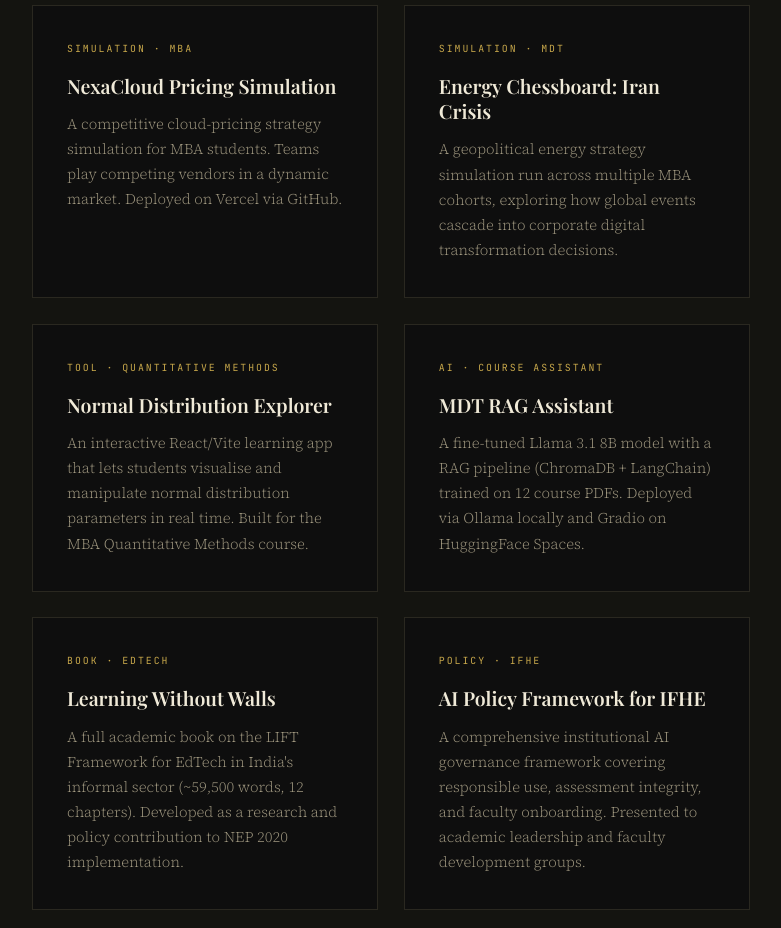
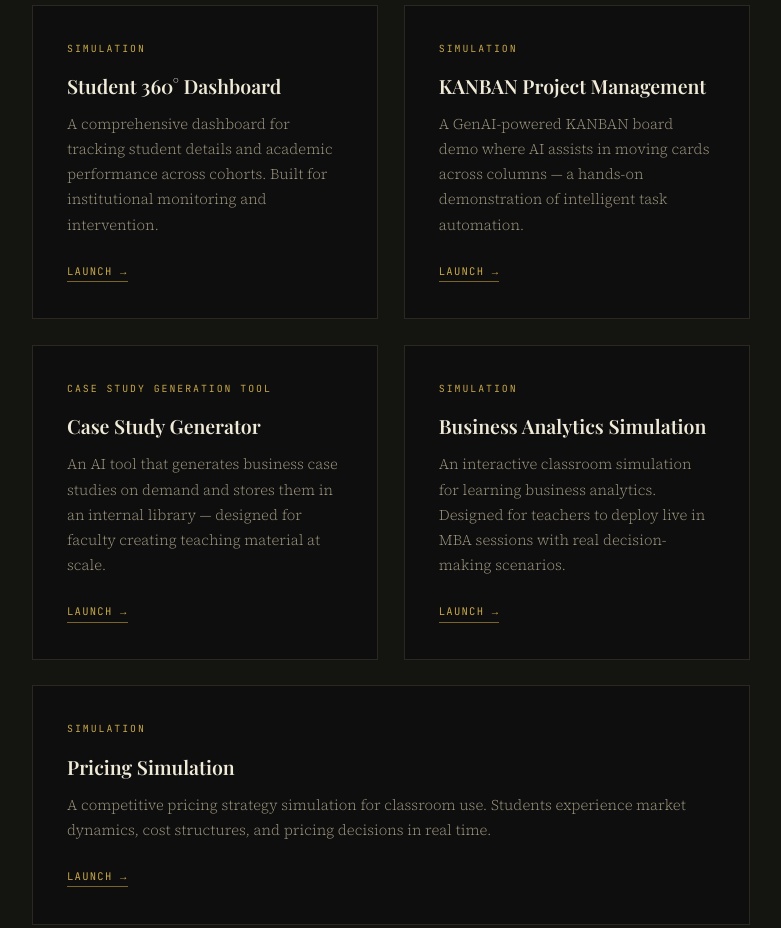
Before and after one commit to sanjayfuloria/sanjayfuloria-website, a plain HTML site: page index.html in a window 1280 px wide. Shown: the part 6000-6928 px from the top of the page, without its empty margins (249-1030 px from the left). Drawn offline with nearby package versions, Linux system fonts and the light colour scheme; a web font is replaced by a local one.

Commit message:
Replace projects section with 5 live Vercel projects

```diff
--- a/index.html
+++ b/index.html
@@ -569,6 +569,10 @@
       margin-top: 2rem;
     }
 
+    .project-card:last-child:nth-child(odd) {
+      grid-column: 1 / -1;
+    }
+
     .project-card {
       border: 1px solid var(--rule);
       padding: 2rem;
@@ -617,6 +621,24 @@
       font-size: 0.87rem;
       color: var(--warm-grey);
       line-height: 1.7;
+      margin-bottom: 1rem;
+    }
+
+    .project-link {
+      font-family: var(--font-mono);
+      font-size: 0.62rem;
+      letter-spacing: 0.12em;
+      text-transform: uppercase;
+      color: var(--gold);
+      text-decoration: none;
+      display: inline-block;
+      border-bottom: 1px solid var(--gold-dim);
+      padding-bottom: 1px;
+      transition: color 0.2s ease, border-color 0.2s ease;
+    }
+    .project-link:hover {
+      color: var(--gold-light);
+      border-color: var(--gold-light);
     }
 
     /* ============================================================
@@ -1034,39 +1056,38 @@
 
     <div class="projects-grid">
       <div class="project-card">
-        <div class="project-tag">Simulation · MBA</div>
-        <div class="project-name">NexaCloud Pricing Simulation</div>
-        <p class="project-desc">A competitive cloud-pricing strategy simulation for MBA students. Teams play competing vendors in a dynamic market. Deployed on Vercel via GitHub.</p>
+        <div class="project-tag">Simulation</div>
+        <div class="project-name">Student 360° Dashboard</div>
+        <p class="project-desc">A comprehensive dashboard for tracking student details and academic performance across cohorts. Built for institutional monitoring and intervention.</p>
+        <a href="https://student-360-dashboard-4vnjqvvhm-sanjay-fulorias-projects.vercel.app/" target="_blank" rel="noopener" class="project-link">Launch →</a>
       </div>
 
       <div class="project-card">
-        <div class="project-tag">Simulation · MDT</div>
-        <div class="project-name">Energy Chessboard: Iran Crisis</div>
-        <p class="project-desc">A geopolitical energy strategy simulation run across multiple MBA cohorts, exploring how global events cascade into corporate digital transformation decisions.</p>
+        <div class="project-tag">Simulation</div>
+        <div class="project-name">KANBAN Project Management</div>
+        <p class="project-desc">A GenAI-powered KANBAN board demo where AI assists in moving cards across columns — a hands-on demonstration of intelligent task automation.</p>
+        <a href="https://pm-m9lm483pe-sanjay-fulorias-projects.vercel.app/" target="_blank" rel="noopener" class="project-link">Launch →</a>
       </div>
 
       <div class="project-card">
-        <div class="project-tag">Tool · Quantitative Methods</div>
-        <div class="project-name">Normal Distribution Explorer</div>
-        <p class="project-desc">An interactive React/Vite learning app that lets students visualise and manipulate normal distribution parameters in real time. Built for the MBA Quantitative Methods course.</p>
+        <div class="project-tag">Case Study Generation Tool</div>
+        <div class="project-name">Case Study Generator</div>
+        <p class="project-desc">An AI tool that generates business case studies on demand and stores them in an internal library — designed for faculty creating teaching material at scale.</p>
+        <a href="https://caseforge-7crb4jvtx-sanjay-fulorias-projects.vercel.app/" target="_blank" rel="noopener" class="project-link">Launch →</a>
       </div>
 
       <div class="project-card">
-        <div class="project-tag">AI · Course Assistant</div>
-        <div class="project-name">MDT RAG Assistant</div>
-        <p class="project-desc">A fine-tuned Llama 3.1 8B model with a RAG pipeline (ChromaDB + LangChain) trained on 12 course PDFs. Deployed via Ollama locally and Gradio on HuggingFace Spaces.</p>
+        <div class="project-tag">Simulation</div>
+        <div class="project-name">Business Analytics Simulation</div>
+        <p class="project-desc">An interactive classroom simulation for learning business analytics. Designed for teachers to deploy live in MBA sessions with real decision-making scenarios.</p>
+        <a href="https://business-analytics-simulation-26ep5dn24.vercel.app/" target="_blank" rel="noopener" class="project-link">Launch →</a>
       </div>
 
       <div class="project-card">
-        <div class="project-tag">Book · EdTech</div>
-        <div class="project-name">Learning Without Walls</div>
-        <p class="project-desc">A full academic book on the LIFT Framework for EdTech in India's informal sector (~59,500 words, 12 chapters). Developed as a research and policy contribution to NEP 2020 implementation.</p>
-      </div>
-
-      <div class="project-card">
-        <div class="project-tag">Policy · IFHE</div>
-        <div class="project-name">AI Policy Framework for IFHE</div>
-        <p class="project-desc">A comprehensive institutional AI governance framework covering responsible use, assessment integrity, and faculty onboarding. Presented to academic leadership and faculty development groups.</p>
+        <div class="project-tag">Simulation</div>
+        <div class="project-name">Pricing Simulation</div>
+        <p class="project-desc">A competitive pricing strategy simulation for classroom use. Students experience market dynamics, cost structures, and pricing decisions in real time.</p>
+        <a href="https://pricing-simulation-ah0on6nk2-sanjay-fulorias-projects.vercel.app/" target="_blank" rel="noopener" class="project-link">Launch →</a>
       </div>
     </div>
   </section>
```
